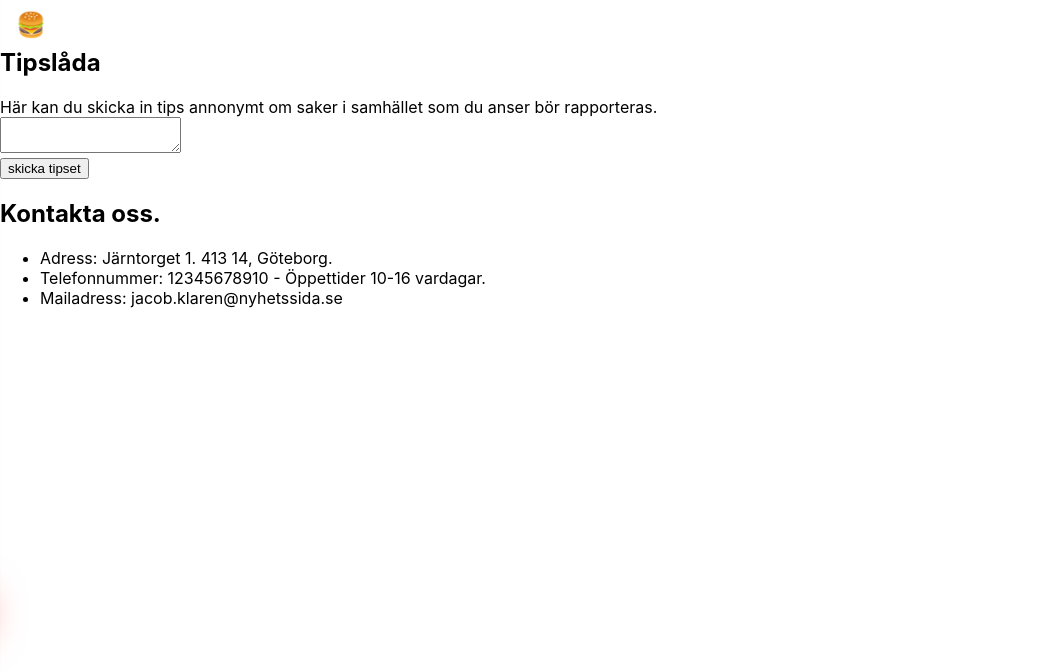
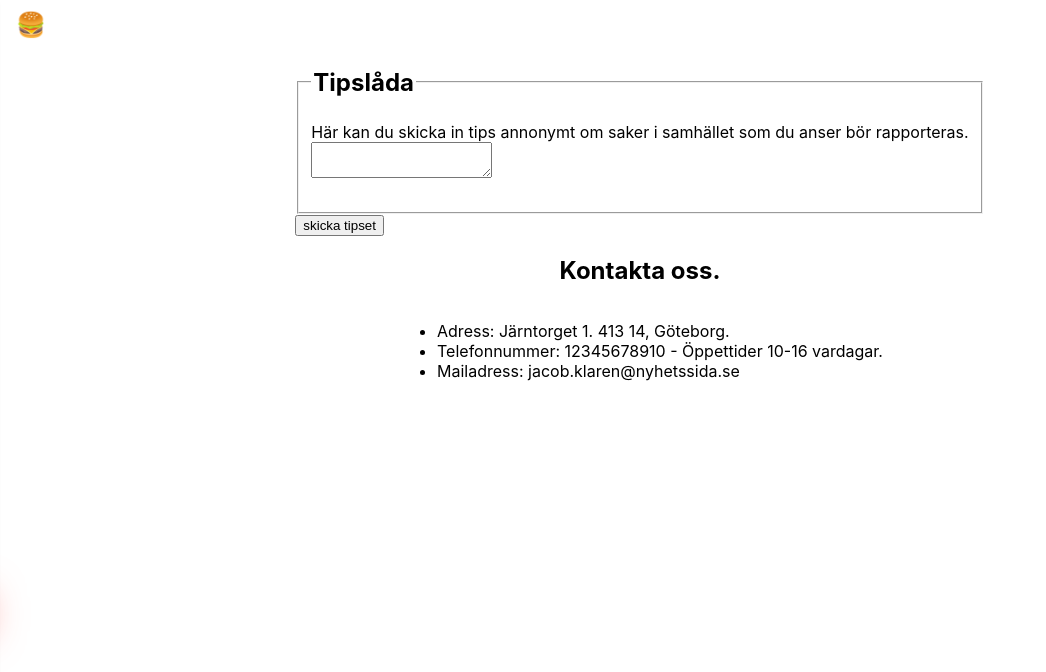
Before and after one commit to Gusben95/Nyheter, a React (Create React App) app in the folder client/: page /kontakt in a window 1280 px wide. Shown: the top 672 px of the page, without its empty margins (0-1046 px from the left). Built offline with nearby package versions, Linux system fonts and the light colour scheme; no server answers.

Commit message:
gotta ad this to the branch

```diff
--- a/client/src/views/Contact/Contact.jsx
+++ b/client/src/views/Contact/Contact.jsx
@@ -3,11 +3,19 @@ import styles from './Contact.module.css'
 
 export default function Contact() {
     return (
-    <div className='contactPage'>
-        <h2> Tipslåda</h2>
+    <div className={styles.contactPage}>
+        <div className={styles.tips}>
+        <fieldset>
+        <legend><h2>Tipslåda</h2></legend>
 				Här kan du skicka in tips annonymt om saker i samhället som du anser bör rapporteras. <br/>
-        <textarea /> <br/>
+        <div className={styles.tipsRuta}>
+        <textarea />
+        </div>
+
+        <br/>
+        </fieldset>
         <button>skicka tipset</button>
+        </div>
 
         <h2>Kontakta oss. </h2>
         <ul>
--- a/client/src/views/Contact/Contact.module.css
+++ b/client/src/views/Contact/Contact.module.css
@@ -0,0 +1,6 @@
+.contactPage {
+  display: flex;
+  justify-content: center;
+  align-items: center;
+  flex-direction: column;
+}
```
